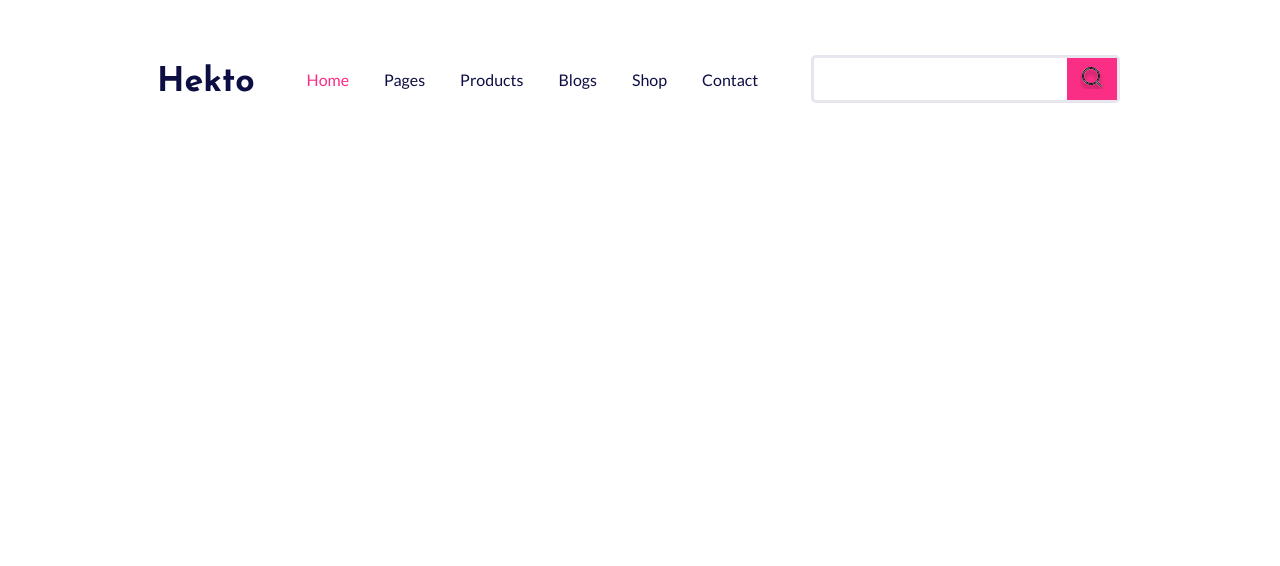
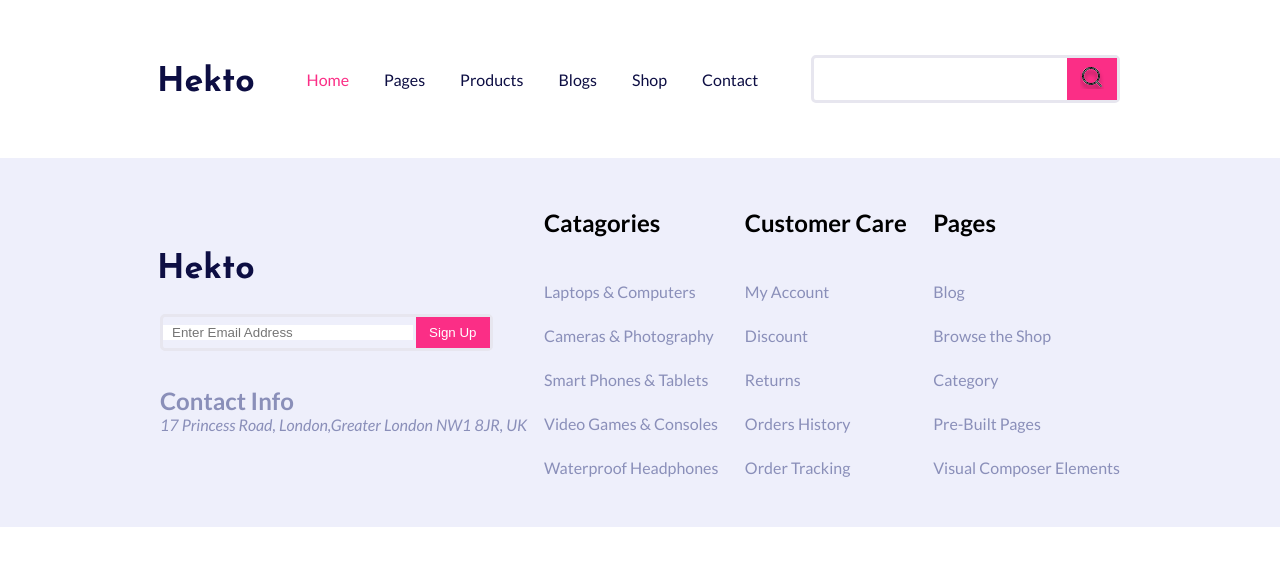
Before and after one commit to Shaymaa-taweel2025/hekto15, a plain HTML site: page index.html in a window 1280 px wide. Drawn offline with Linux system fonts and the light colour scheme.

Commit message:
creat footer section

```diff
--- a/assets/base.css
+++ b/assets/base.css
@@ -37,3 +37,33 @@ background-color: #08D15F;
     width: calc(100% - 320px);
     margin: auto;
 }
+.test-white{
+    color: white;
+}
+.d-flex{
+    display: flex;
+}
+.flex-direction{
+    flex-direction: column;
+}
+.g-1{
+gap: 10px;
+}
+.g-2{
+gap: 20px;
+}
+.g-3{
+gap: 30px;
+}
+.g-4{
+gap: 40px;
+}
+.g-15{
+gap: 15px;
+}
+.g-25{
+gap:25px;
+}
+.g-35{
+gap: 35px;
+}
--- a/assets/main.css
+++ b/assets/main.css
@@ -1,35 +1,43 @@
-body{
-    font-family:var(--mainfont);
+body {
+    font-family: var(--mainfont);
 }
-.header{
+
+.header {
 
     padding: 55px 0;
 }
-.header ul{
+
+.header ul {
     display: flex;
     flex-wrap: wrap;
     gap: 35px;
 }
-.bar{
+
+.bar {
     display: none;
 }
-.list a{
-    color:#0D0E43;
+
+.list a {
+    color: #0D0E43;
 }
-.header .active{
+
+.header .active {
     color: var(--primary);
 }
-.search form{
+
+.search form {
     border: 3px solid #E7E6EF;
     border-radius: 5px;
 }
-.search input{
+
+.search input {
     border: none;
     outline: none;
     width: 250px;
-    padding-left:9px ;
+    padding-left: 9px;
 }
-.search button{
+
+.search button {
     border: none;
     outline: none;
     background-color: var(--primary);
@@ -37,10 +45,35 @@ body{
 }
 
 @media screen and (max-width:1200px) {
-    .list,.search{
+
+    .list,
+    .search {
         display: none;
     }
-    .bar{
+
+    .bar {
         display: block;
     }
 }
+
+/*end header*/
+
+/*start footer*/
+footer{
+    background-color: #EEEFFB;
+    padding: 50px 0;
+}
+.footer a ,.adress-info{
+    color: #8A8FB9;
+}
+.footer-item{
+    gap: 45px;
+}
+.footer .left-side{
+    gap: 35px;
+    align-items: flex-start;
+}
+.footer .right-side{
+    width: 60%;
+}
+/*end footer*/
--- a/index.html
+++ b/index.html
@@ -64,13 +64,76 @@
                   </button>
                </form>
             </div>
-         <svg class="bar" width="20" xmlns="http://www.w3.org/2000/svg" viewBox="0 0 640 640"><!--!Font Awesome Free v7.0.1 by @fontawesome - https://fontawesome.com License - https://fontawesome.com/license/free Copyright 2025 Fonticons, Inc.--><path d="M96 160C96 142.3 110.3 128 128 128L512 128C529.7 128 544 142.3 544 160C544 177.7 529.7 192 512 192L128 192C110.3 192 96 177.7 96 160zM96 320C96 302.3 110.3 288 128 288L512 288C529.7 288 544 302.3 544 320C544 337.7 529.7 352 512 352L128 352C110.3 352 96 337.7 96 320zM544 480C544 497.7 529.7 512 512 512L128 512C110.3 512 96 497.7 96 480C96 462.3 110.3 448 128 448L512 448C529.7 448 544 462.3 544 480z"/></svg>
+            <svg class="bar" width="20" xmlns="http://www.w3.org/2000/svg"
+               viewBox="0 0 640 640"><!--!Font Awesome Free v7.0.1 by @fontawesome - https://fontawesome.com License - https://fontawesome.com/license/free Copyright 2025 Fonticons, Inc.-->
+               <path
+                  d="M96 160C96 142.3 110.3 128 128 128L512 128C529.7 128 544 142.3 544 160C544 177.7 529.7 192 512 192L128 192C110.3 192 96 177.7 96 160zM96 320C96 302.3 110.3 288 128 288L512 288C529.7 288 544 302.3 544 320C544 337.7 529.7 352 512 352L128 352C110.3 352 96 337.7 96 320zM544 480C544 497.7 529.7 512 512 512L128 512C110.3 512 96 497.7 96 480C96 462.3 110.3 448 128 448L512 448C529.7 448 544 462.3 544 480z" />
+            </svg>
          </div>
       </div>
    </header>
 
 
+   <footer class="footer">
+      <div class="container">
+         <div class="row">
+            <div class="left-side d-flex flex-direction g-2">
+               <img src="./assets/img/public/Hekto-logo.svg" />
+               <div class="search">
+                  <form>
+                     <input type="text" placeholder="Enter Email Address" />
+                     <button type="email" class="test-white">
+                        Sign Up
+                     </button>
+                  </form>
 
+               </div>
+               <div class="adress-info">
+               <h2>Contact Info</h2>
+               <address>17 Princess Road, London,Greater London NW1 8JR, UK</address>
+               </div>
+            </div>
+
+            <div class="right-side">
+               <div class="row">
+                  <div class="footer-item d-flex flex-direction g-2">
+                     <h2>Catagories</h2>
+                     <nav class="d-flex flex-direction g-25">
+                        <a href="#">Laptops & Computers</a>
+                        <a href="#">Cameras & Photography</a>
+                        <a href="#">Smart Phones & Tablets</a>
+                        <a href="#">Video Games & Consoles</a>
+                        <a href="#">Waterproof Headphones</a>
+                     </nav>
+                  </div>
+                  <div class="footer-item d-flex flex-direction g-2">
+                     <h2>Customer Care</h2>
+                     <nav class="d-flex flex-direction g-25">
+                        <a href="#">My Account</a>
+                        <a href="#">Discount</a>
+                        <a href="#">Returns</a>
+                        <a href="#">Orders History</a>
+                        <a href="#">Order Tracking</a>
+                     </nav>
+                  </div>
+                  <div class="footer-item d-flex flex-direction g-2">
+                     <h2>Pages</h2>
+                     <nav class="d-flex flex-direction g-25">
+                        <a href="#">Blog</a>
+                        <a href="#">Browse the Shop</a>
+                        <a href="#">Category</a>
+                        <a href="#">Pre-Built Pages</a>
+                        <a href="#">Visual Composer Elements</a>
+
+
+                     </nav>
+
+                  </div>
+               </div>
+            </div>
+         </div>
+      </div>
+   </footer>
 
 
 
```
Lines whose indentation alone changed are shown as unchanged.
